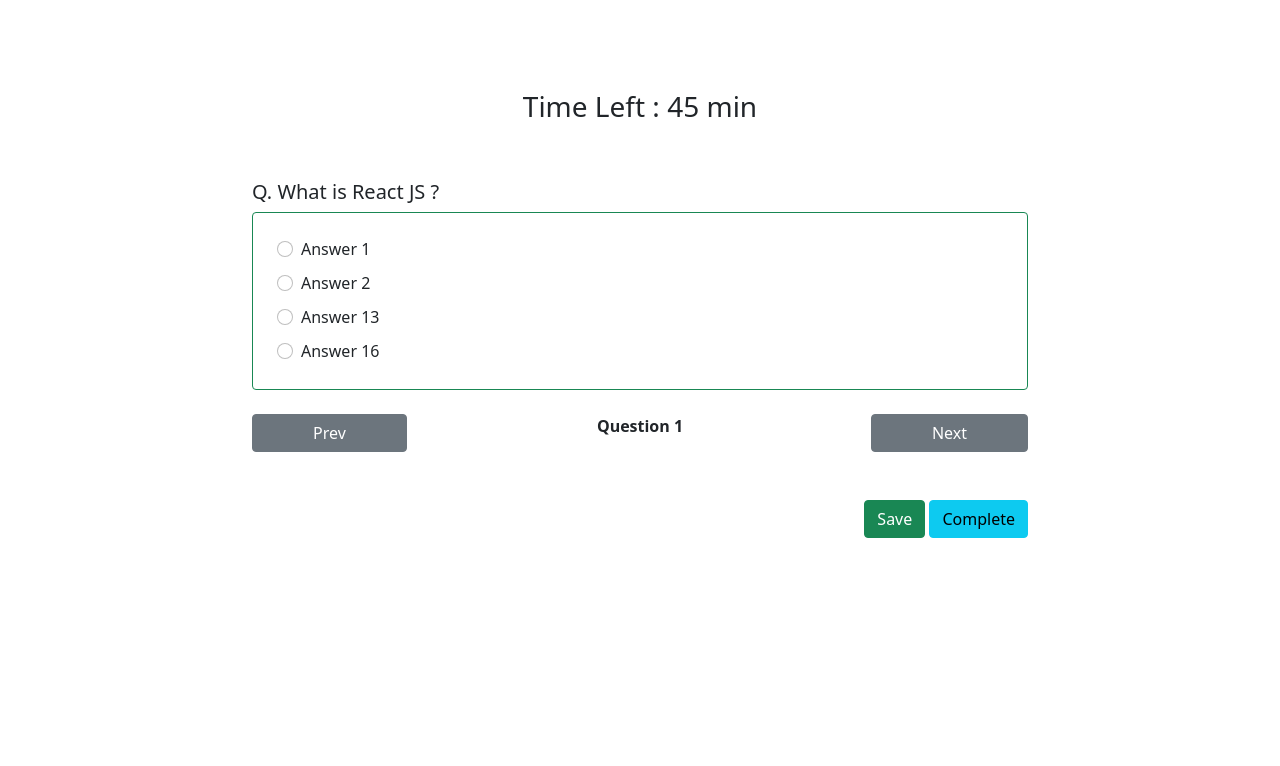
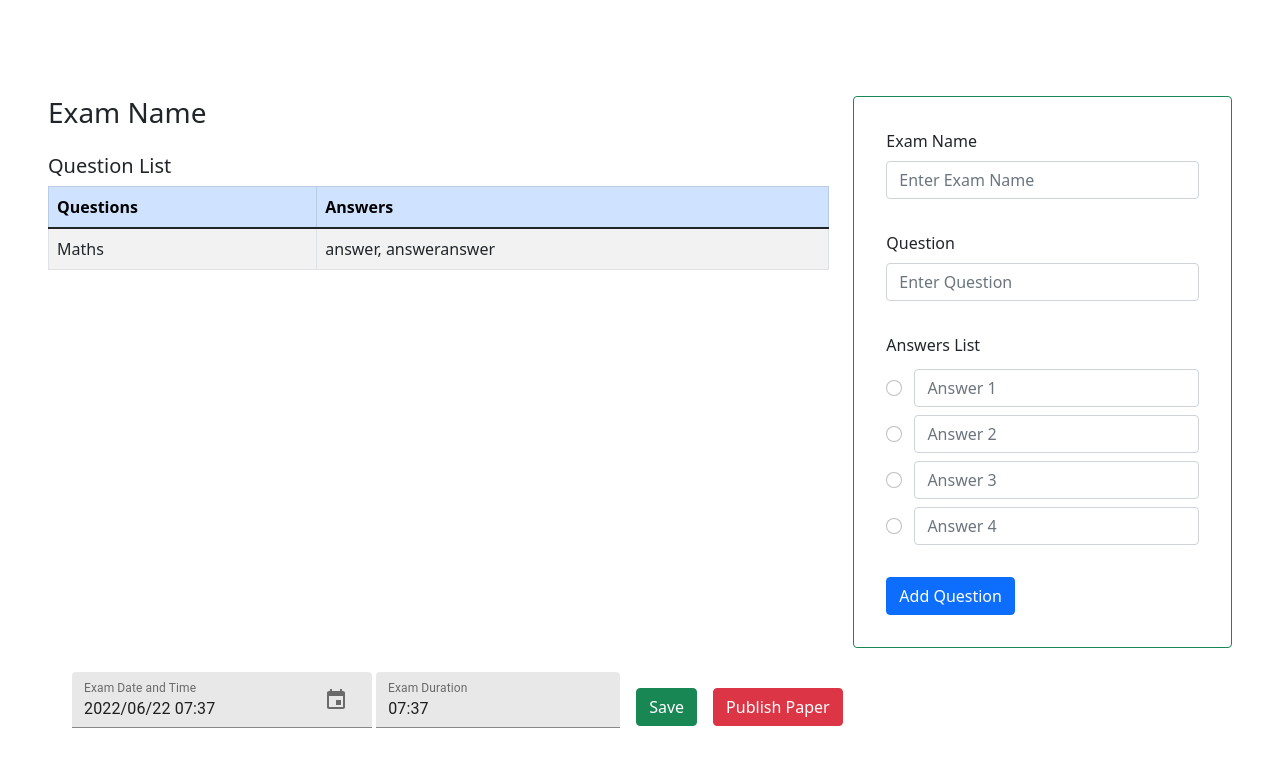
Before and after one commit to Thilinalak/online-exam, a React (Create React App) app: page /add-new-exam in a window 1280 px wide. Shown: the top 766 px of the page. Built offline with nearby package versions, Linux system fonts and the light colour scheme.

Commit message:
updated few changes

```diff
--- a/package.json
+++ b/package.json
@@ -15,13 +15,16 @@
     "@testing-library/react": "^13.0.0",
     "@testing-library/user-event": "^13.2.1",
     "autoprefixer": "10.4.5",
+    "axios": "^0.27.2",
     "bootstrap": "^5.1.3",
     "date-fns": "^2.28.0",
     "moment": "^2.29.3",
     "react": "^18.2.0",
     "react-bootstrap": "^2.4.0",
     "react-dom": "^18.2.0",
+    "react-router-dom": "6",
     "react-scripts": "5.0.1",
+    "react-toastify": "^9.0.5",
     "web-vitals": "^2.1.0"
   },
   "scripts": {
--- a/src/App.js
+++ b/src/App.js
@@ -1,28 +1,32 @@
 import Login from "./pages/Login";
 // import { Dashboard } from './pages/teacher/Dashboard';
-import { Exams } from "./pages/teacher/Exams";
+import { Exams as TeacherExams } from "./pages/teacher/Exams";
 import { MonitorStartedExam } from "./pages/teacher/MonitorStartedExam";
-// import { Exams } from './pages/student/Exams';
+import { Exams as StudentExam } from "./pages/student/Exams";
 import { AddNewExam } from "./pages/teacher/AddNewExam";
-import {ExamResults} from './pages/student/ExamResults'
-import {SingleExam} from './pages/student/SingleExam'
-import { MuiPickersUtilsProvider } from '@material-ui/pickers';
-import DateFnsUtils from '@date-io/date-fns';
-
+import { ExamResults } from "./pages/student/ExamResults";
+import { SingleExam } from "./pages/student/SingleExam";
+import { MuiPickersUtilsProvider } from "@material-ui/pickers";
+import DateFnsUtils from "@date-io/date-fns";
+import { ToastContainer } from "react-toastify";
+import { BrowserRouter as Router, Routes, Route } from "react-router-dom";
+import "react-toastify/dist/ReactToastify.css";
 
 function App() {
   return (
-    <MuiPickersUtilsProvider utils={DateFnsUtils}>
-      <div>
-        {/* <Login/> */}
-        {/* <Dashboard/> */}
-        {/* <Exams/> */}
-        {/* <AddNewExam /> */}
-        {/* <MonitorStartedExam/> */}
-        {/* <ExamResults/> */}
-        <SingleExam/>
-      </div>
+    <Router>
+      <MuiPickersUtilsProvider utils={DateFnsUtils}>
+        <div>
+          <Routes>
+            <Route path="/" element={<Login />} />
+            <Route path="/teacher-exams" element={<TeacherExams />} />
+            <Route path="/student-exams" element={<StudentExam />} />
+            <Route path="/add-new-exam" element={<AddNewExam />} />
+          </Routes>
+          <ToastContainer />
+        </div>
       </MuiPickersUtilsProvider>
+    </Router>
   );
 }
 
--- /dev/null
+++ b/src/components/ExamTable.jsx
@@ -0,0 +1,32 @@
+import {Table} from 'react-bootstrap'
+
+export default function ExamTable({tableData}) {
+  console.log(tableData)
+  return (
+    <div>
+        <Table striped bordered hover>
+                <thead>
+                  <tr className="table-primary">
+                    <th>Questions</th>
+                    <th>Answers</th>
+                  </tr>
+                </thead>
+                <tbody>
+                  {tableData.map((data,index) => {
+                    return(
+                      <tr key={index}>
+                      <td>{data.question}</td>
+                      <td>{data.answer1} | {data.answer2} | {data.answer3} | {data.answer4} </td>
+                    </tr>
+                    )
+                  })}
+
+                  <tr>
+                    <td>Maths</td>
+                    <td>answer, answeranswer</td>
+                  </tr>
+                </tbody>
+              </Table>
+    </div>
+  )
+}
--- a/src/pages/Login.jsx
+++ b/src/pages/Login.jsx
@@ -1,26 +1,67 @@
 import { Button, Form, Container, Card } from "react-bootstrap";
+import { useState } from "react";
+import axios from 'axios'
+import {  toast } from 'react-toastify';
+import { useNavigate } from 'react-router-dom'
+
 
 const Login = () => {
+
+  const navigate = useNavigate()
+  const [loginData, setLoginData] = useState({
+    email: '',
+    password: ''
+  })
+
+  const {email, password} = loginData
+
+  const onChange = (e) =>{
+      setLoginData((prevState) => ({
+        ...prevState,
+        [e.target.name] : e.target.value
+
+      }))
+  }
+
+  const onSubmit = (e) => {
+    e.preventDefault()
+    axios.post('http://localhost:5000/login', {
+      username: email,
+      password: password,
+    }).then((respose) =>{
+        if(respose.data.message){
+          toast.error(respose.data.message)
+        }else{
+          const userType = respose.data[0].user_type
+          if(userType === 'student'){
+            navigate('/student-exams')
+          }else{
+            navigate('/teacher-exams')
+          }
+        }
+    })
+  }
+
   return (
     <>
-      <Container style={{width:400, height:350, paddingTop:50}}>
+      <Container style={{width:400, height:350, paddingTop:100}}>
         <Card className="p-3">
           <Card.Body className="text-center">
             <Card.Title>School MCQ Online Exam Application</Card.Title>
             <Card.Text className="pt-3 h2" >Sign in</Card.Text>
           </Card.Body>
 
-          <Form className="p-1">
+          <Form onSubmit={onSubmit} className="p-1">
             <Form.Group className="p-3">
               <Form.Label>Email Address</Form.Label>
               <Form.Control
-                type="email" id="email" name="email"
+                type="email" id="email" onChange={onChange} name="email" value={email}
                 placeholder="Enter Your Email Address"
               />
             </Form.Group>
             <Form.Group className="p-3">
               <Form.Label>Password</Form.Label>
-              <Form.Control id="password"  name="password" type="password" placeholder="Enter Your Password" />
+              <Form.Control id="password" onChange={onChange}  name="password" value={password} type="password" placeholder="Enter Your Password" />
             </Form.Group>
             <Form.Group  className="p-3">
               <Button type="submit">Sign in</Button>
--- a/src/pages/teacher/AddNewExam.jsx
+++ b/src/pages/teacher/AddNewExam.jsx
@@ -1,4 +1,4 @@
-import { Row, Col, Form, Button, Table, Card } from "react-bootstrap";
+import { Row, Col, Form, Button, Card } from "react-bootstrap";
 import { useState } from "react";
 import DateFnsUtils from "@date-io/date-fns";
 import {
@@ -6,9 +6,51 @@
   KeyboardDateTimePicker,
   MuiPickersUtilsProvider,
 } from "@material-ui/pickers";
+import ExamTable from "../../components/ExamTable";
+import { useNavigate } from "react-router-dom";
 
 export const AddNewExam = () => {
+  const navigate = useNavigate();
+
+  const initials = {};
+
   const [selectedDate, handleDateChange] = useState(new Date());
+  const [formData, setFormData] = useState({
+    question: "",
+    answer1: "",
+    answer2: "",
+    answer3: "",
+    answer4: "",
+  });
+
+  const [tableData, setTableData] = useState([]);
+
+  const { examname, question, answer1, answer2, answer3, answer4 } = formData;
+
+  const onChange = (e) => {
+    setFormData((prevState) => ({
+      ...prevState,
+      [e.target.name]: e.target.value,
+    }));
+  };
+
+  const onSubmit = (e) => {
+    e.preventDefault();
+
+    const newData = (data) => [...data, formData];
+    setTableData(newData);
+    const clearTextFields = {
+      examname: "",
+      question: "",
+      answer1: "",
+      answer2: "",
+      answer3: "",
+      answer4: "",
+    };
+    setFormData(clearTextFields);
+  };
+
+
 
   return (
     <>
@@ -16,37 +58,26 @@
         <Row>
           <Col xs={12} md={8}>
             <div className="pt-5">
+              <h3 className="pb-3">Exam Name</h3>
               <h5>Question List</h5>
-              <Table striped bordered hover>
-                <thead>
-                  <tr className="table-primary">
-                    <th>Questions</th>
-                    <th>Answers</th>
-                  </tr>
-                </thead>
-                <tbody>
-                  <tr>
-                    <td>
-                      asdjf iahsf ia sfdoia ioajsd o oiasd ohj oiashd oashj
-                      oiahdsoias oihj oaisdad oijhad ad
-                    </td>
-                    <td>
-                      answer, answeranswer, answeranswer, answeranswer,
-                      answeranswer, answer
-                    </td>
-                  </tr>
-                  <tr>
-                    <td>Maths</td>
-                    <td>answer, answeranswer</td>
-                  </tr>
-                </tbody>
-              </Table>
+              <ExamTable tableData={tableData} />
             </div>
-
           </Col>
           <Col md={4} className="pt-5">
             <Card border="success" className="p-3">
-              <Form className="">
+              <Form onSubmit={onSubmit} className="">
+                <Form.Group className="p-3">
+                  <Form.Label>Exam Name </Form.Label>
+                  <Form.Control
+                    type="text"
+                    id="examname"
+                    placeholder="Enter Exam Name"
+                    name="examname"
+                    onChange={onChange}
+                    value={formData.examname}
+                    required="required"
+                  />
+                </Form.Group>
                 <Form.Group className="p-3">
                   <Form.Label>Question</Form.Label>
                   <Form.Control
@@ -54,43 +85,82 @@
                     id="question"
                     name="question"
                     placeholder="Enter Question"
+                    onChange={onChange}
+                    value={question}
+                    required="required"
                   />
                 </Form.Group>
                 <Form.Group className="p-3">
                   <Form.Label>Answers List</Form.Label>
-                  <Form.Control
-                    id="q1"
-                    name="q1"
-                    type="text"
-                    placeholder="Answer"
-                  />
+                    <Row className="pt-1">
+                      <Col className="m-auto" xs={1}>
+                        <Form.Check type="radio"  id="radio1" name="radio1" />
+                      </Col>
+                      <Col>
+                        <Form.Control
+                          id="answer1"
+                          name="answer1"
+                          type="text"
+                          placeholder="Answer 1"
+                          onChange={onChange}
+                          value={answer1}
+                          required="required"
+                        />
+                      </Col>
+                    </Row>
+                    <Row className="pt-2">
+                      <Col className="m-auto" xs={1}>
+                        <Form.Check type="radio"  id="radio2" name="radio1" />
+                      </Col>
+                      <Col>
+                        <Form.Control
+                          id="answer2"
+                          name="answer2"
+                          type="text"
+                          placeholder="Answer 2"
+                          onChange={onChange}
+                          value={answer2}
+                          required="required"
+                        />
+                      </Col>
+                    </Row>
+                    <Row className="pt-2">
+                      <Col className="m-auto" xs={1}>
+                        <Form.Check type="radio" id="radio3" name="radio1" />
+                      </Col>
+                      <Col>
+                        <Form.Control
+                          id="answer3"
+                          name="answer3"
+                          type="text"
+                          placeholder="Answer 3"
+                          onChange={onChange}
+                          value={answer3}
+                          required="required"
+                        />
+                      </Col>
+                    </Row>
+                    <Row className="pt-2">
+                      <Col className="m-auto" xs={1}>
+                        <Form.Check type="radio" id="radio4" name="radio1" />
+                      </Col>
+                      <Col>
+                        <Form.Control
+                          id="answer4"
+                          name="answer4"
+                          type="text"
+                          placeholder="Answer 4"
+                          onChange={onChange}
+                          value={answer4}
+                          required="required"
+                        />
+                      </Col>
+                    </Row>
                 </Form.Group>
-                <Form.Group className="pt-0 p-3">
-                  <Form.Control
-                    id="q2"
-                    name="q2"
-                    type="text"
-                    placeholder="Answer"
-                  />
-                </Form.Group>
-                <Form.Group className="pt-0 p-3">
-                  <Form.Control
-                    id="q3"
-                    name="q3"
-                    type="text"
-                    placeholder="Answer"
-                  />
-                </Form.Group>
-                <Form.Group className="pt-0 p-3">
-                  <Form.Control
-                    id="q4"
-                    name="q4"
-                    type="text"
-                    placeholder="Answer"
-                  />
-                </Form.Group>
+
+
                 <Form.Group className="p-3">
-                  <Button>Add Question</Button>
+                  <Button type="submit">Add Question</Button>
                 </Form.Group>
               </Form>
             </Card>
@@ -101,7 +171,7 @@
             <div className="p-4">
               <MuiPickersUtilsProvider utils={DateFnsUtils}>
                 <KeyboardDateTimePicker
-                  ampm={false}
+                  ampm={true}
                   label="Exam Date and Time"
                   inputVariant="filled"
                   value={selectedDate}
@@ -109,14 +179,16 @@
                   onError={console.log}
                   disablePast
                   showTodayButton
-                  format="yyyy/MM/dd HH:MM"
-                />
+                  format="yyyy/MM/dd HH:mm"
+                />{" "}
                 <TimePicker
+                  autoOk={false}
                   inputVariant="filled"
                   label="Exam Duration"
-                  ampm={true}
+                  ampm={false}
                   value={selectedDate}
                   onChange={handleDateChange}
+                  openTo="hours"
                 />
               </MuiPickersUtilsProvider>
               <Button variant="success" className="m-3">
--- a/src/pages/teacher/Exams.jsx
+++ b/src/pages/teacher/Exams.jsx
@@ -1,6 +1,9 @@
 import { Row, Col, Container, Form, Button, Table } from "react-bootstrap";
+import {useNavigate} from 'react-router-dom'
 
 export const Exams = () => {
+
+  const navigate = useNavigate()
   const examData = [
     {
       id: 1,
@@ -48,7 +51,7 @@
           </Col>
           <Col sm={4}>
             <div className="float-end">
-              <Button variant="success">New Exam</Button>
+              <Button onClick={() => navigate("/add-new-exam")} variant="success">New Exam</Button>
             </div>
           </Col>
         </Row>
```
Also changed, not shown: 1 other file (tests, documents, lock files or other folders).
